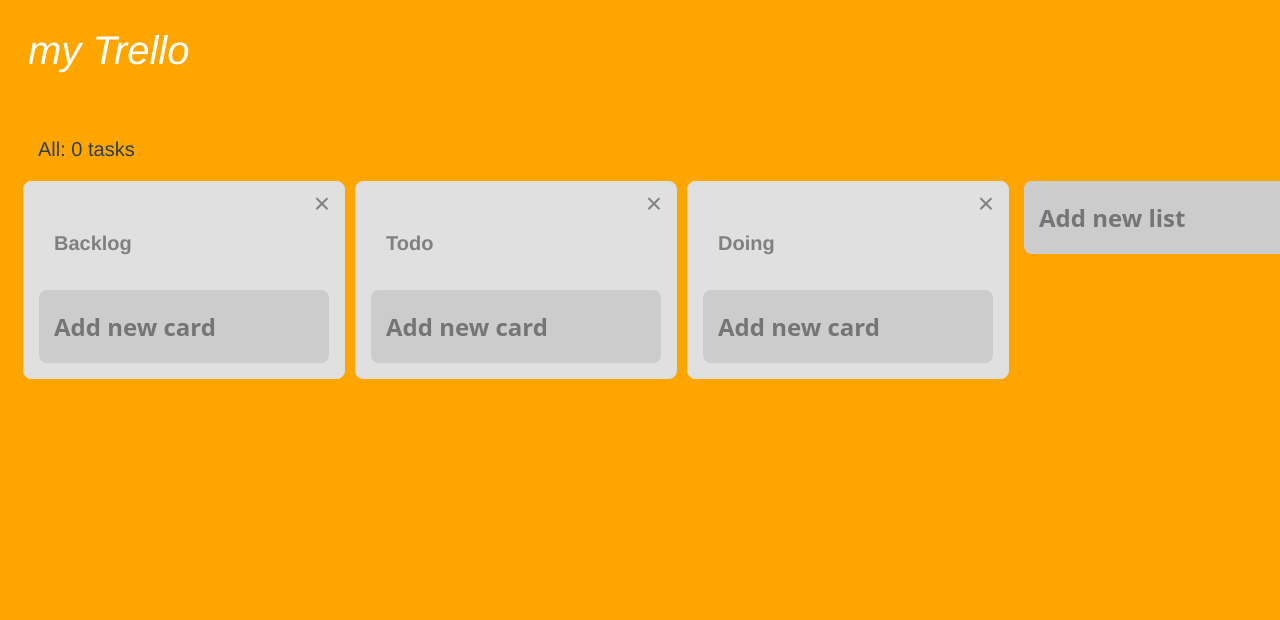
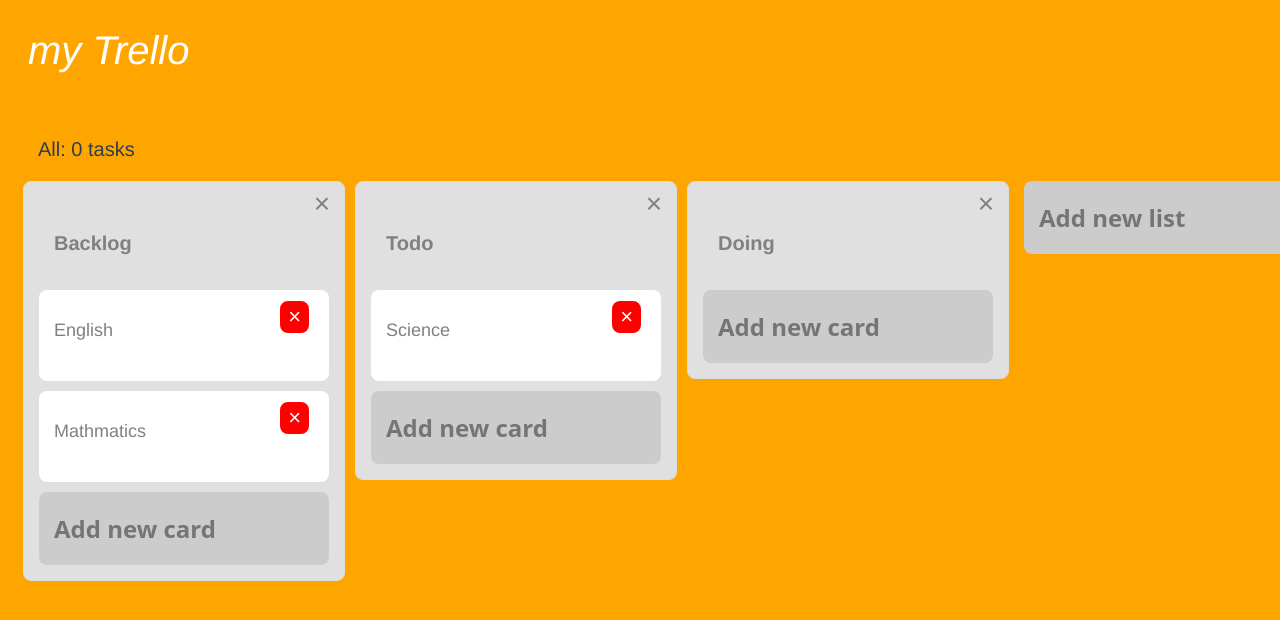
Before and after one commit to shodayuki/trello-vue, a Vue app: page / in a window 1280 px wide. Shown: the top 620 px of the page. Built offline with nearby package versions, Linux system fonts and the light colour scheme.

Commit message:
カードを表示

```diff
--- a/src/components/Board.vue
+++ b/src/components/Board.vue
@@ -7,6 +7,7 @@
         <list v-for="(item, index) in lists"
               :key="item.id"
               :title="item.title"
+              :cards="item.cards"
               :listIndex="index"
         />
         <list-add />
--- /dev/null
+++ b/src/components/Card.vue
@@ -0,0 +1,34 @@
+<template>
+  <div class="card">
+    <button class="close-button" @click="removeCardFromList">×</button>
+    <div class="body">
+      {{ body }}
+    </div>
+  </div>
+</template>
+
+<script>
+export default {
+  props: {
+    body: {
+      type: String,
+      required: true
+    },
+    listIndex: {
+      type: Number,
+      required: true
+    },
+    cardIndex: {
+      type: Number,
+      required: true
+    }
+  },
+  methods: {
+    removeCardFromList() {
+      if (confirm('本当にこのカードを削除しますか？')) {
+        this.$store.dispatch('removeCardFromList', { cardIndex: this.cardIndex, listIndex: this.listIndex })
+      }
+    }
+  },
+}
+</script>
--- a/src/components/CardAdd.vue
+++ b/src/components/CardAdd.vue
@@ -52,7 +52,7 @@
     finishEditing: function() {
       this.isEditing = false
     },
-    addCarrdToList: function() {
+    addCardToList: function() {
       this.$store.dispatch('addCardToList', { body: this.body, listIndex: this.listIndex })
       this.body = ''
     }
--- a/src/components/List.vue
+++ b/src/components/List.vue
@@ -4,20 +4,32 @@
       <p class="list-title">{{ title }}</p>
       <div class="deletelist" @click="removeList">×</div>
     </div>
+    <card v-for="(item, index) in cards"
+          :body="item.body"
+          :key="item.id"
+          :cardIndex="index"
+          :listIndex="listIndex"
+    />
     <card-add :listIndex="listIndex" />
   </div>
 </template>
 
 <script>
 import CardAdd from './CardAdd'
+import Card from './Card'
 
 export default {
   components: {
-    CardAdd
+    CardAdd,
+    Card
   },
   props: {
     title: {
       type: String,
+      required: true
+    },
+    cards: {
+      type: Array,
       required: true
     },
     listIndex: {
```
